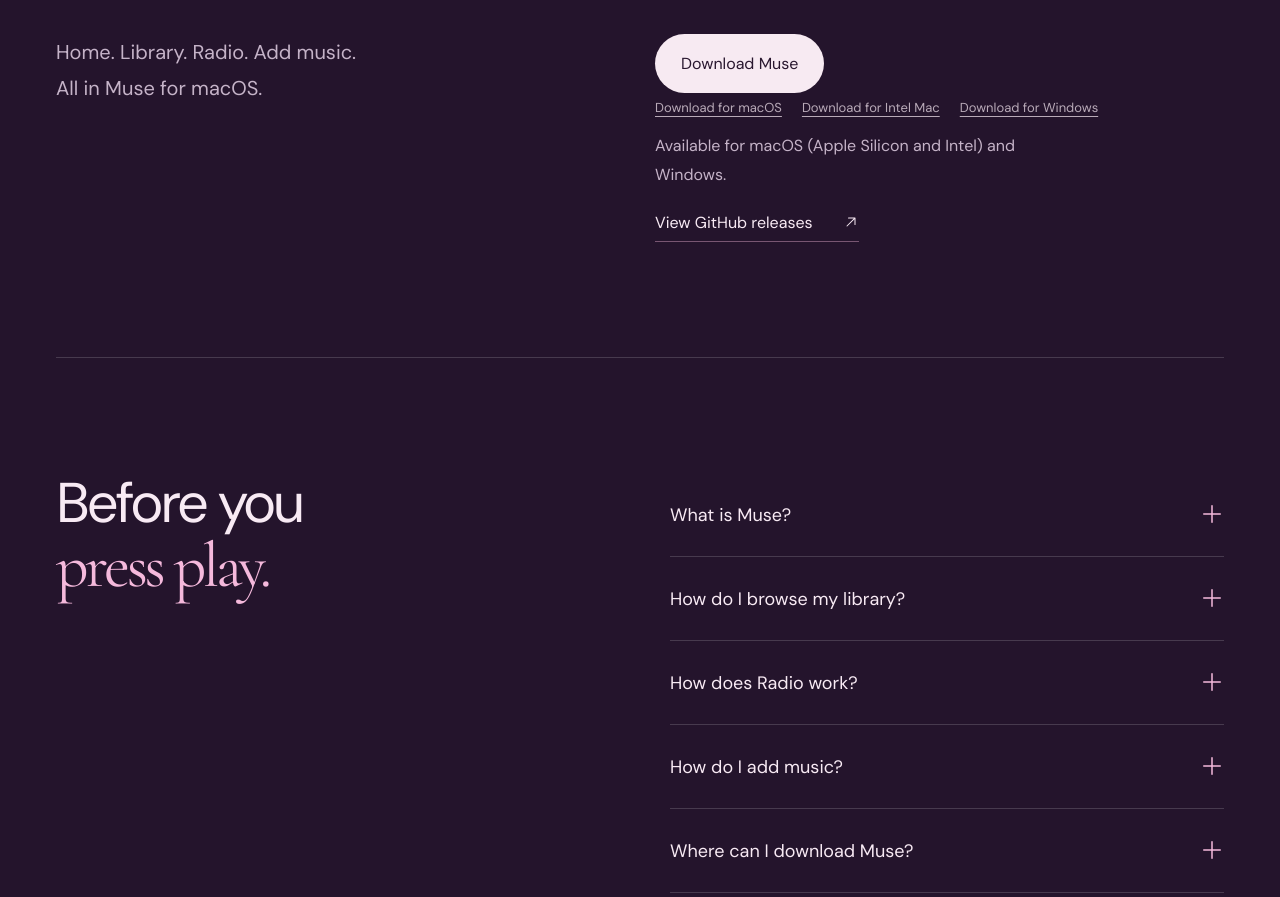
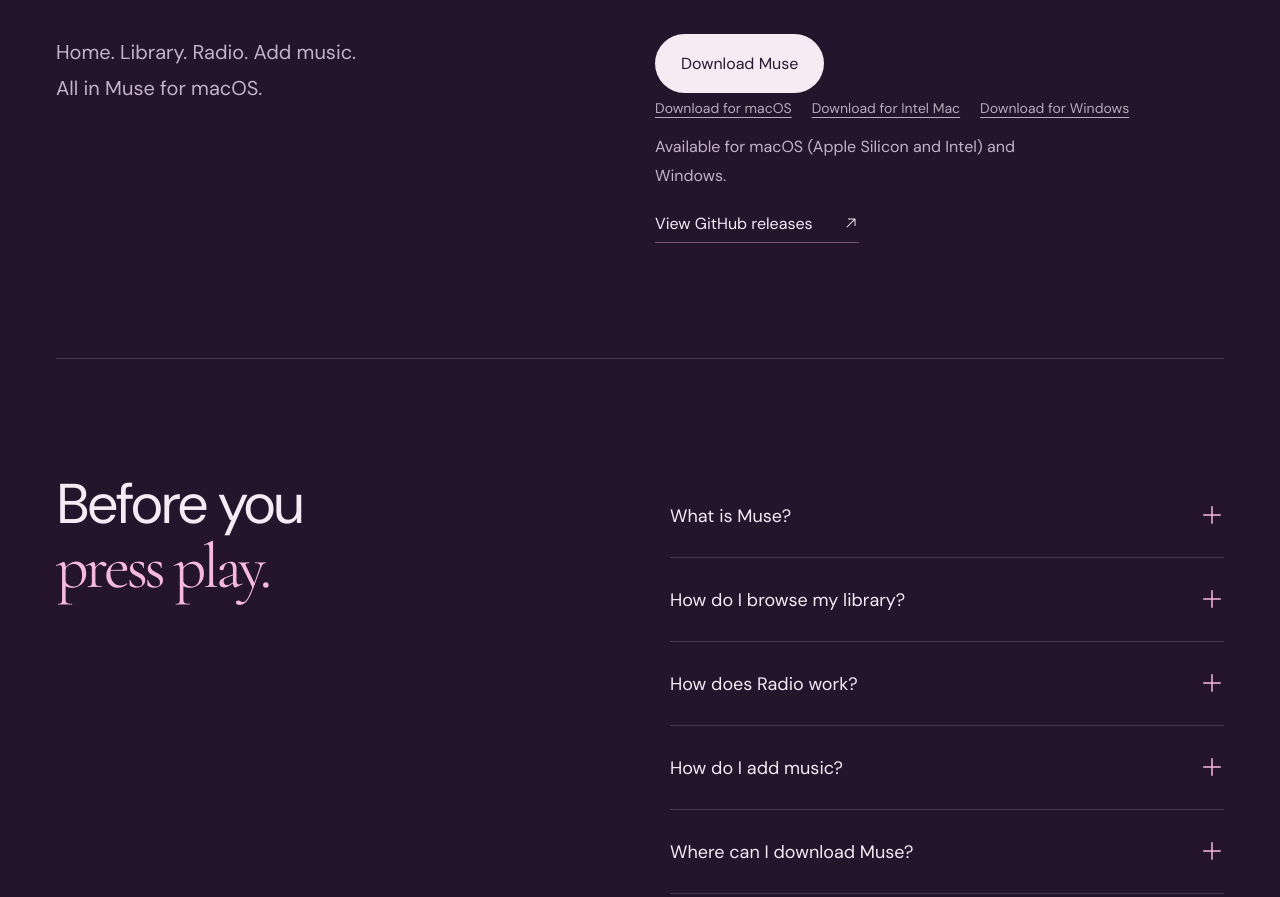
Before and after one commit to ChillMuse/muse-player, a website built with Vite: page index.html in a window 1280 px wide. Shown: the part 6588-7485 px from the top of the page. Built offline with nearby package versions, Linux system fonts and the light colour scheme.

Commit message:
Alternative downloads less prominent than download button

```diff
--- a/src/style.css
+++ b/src/style.css
@@ -93,3 +93,14 @@
 .download-note {
   margin-top: 16px;
 }
+
+.download-alternative {
+  font-size: 14px;
+  opacity: 0.7;
+  text-decoration: underline;
+  text-underline-offset: 4px;
+}
+
+.download-alternative:hover {
+  opacity: 1;
+}
```
